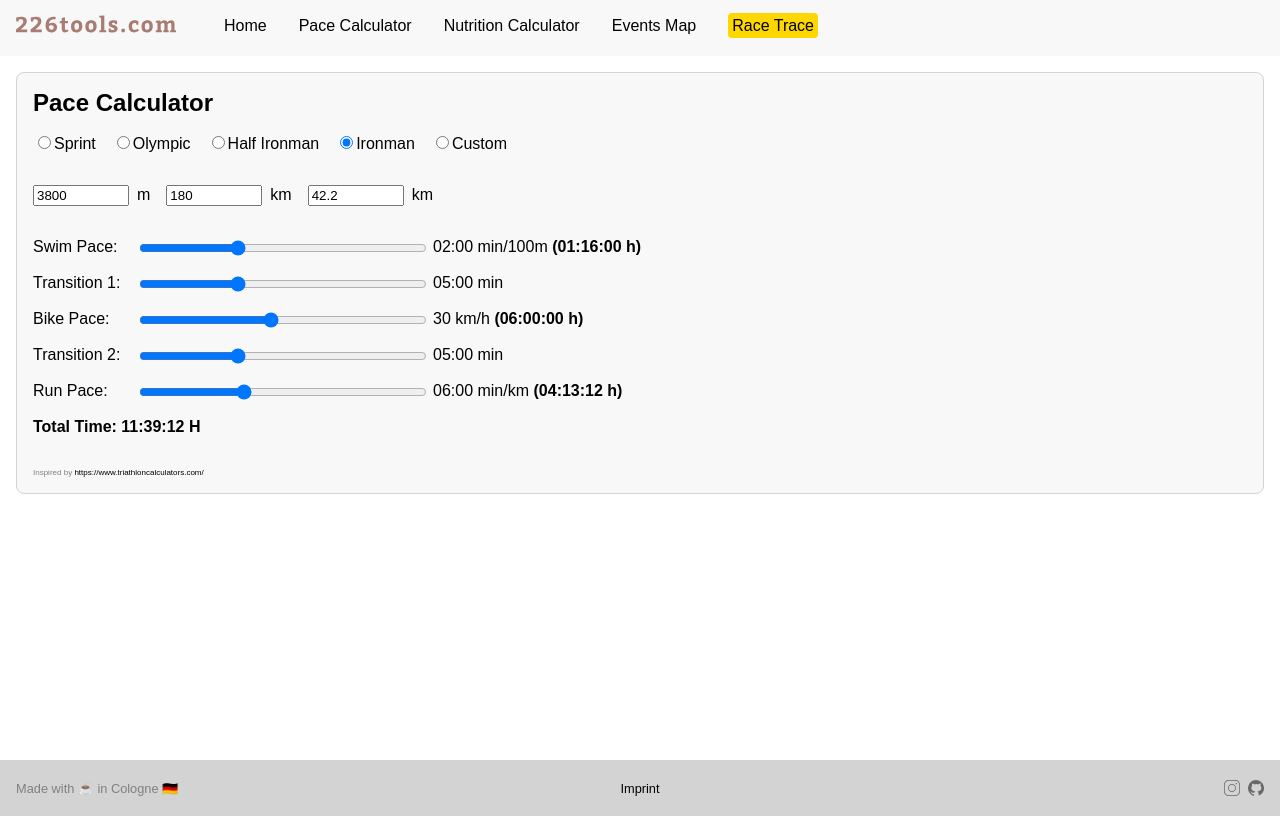
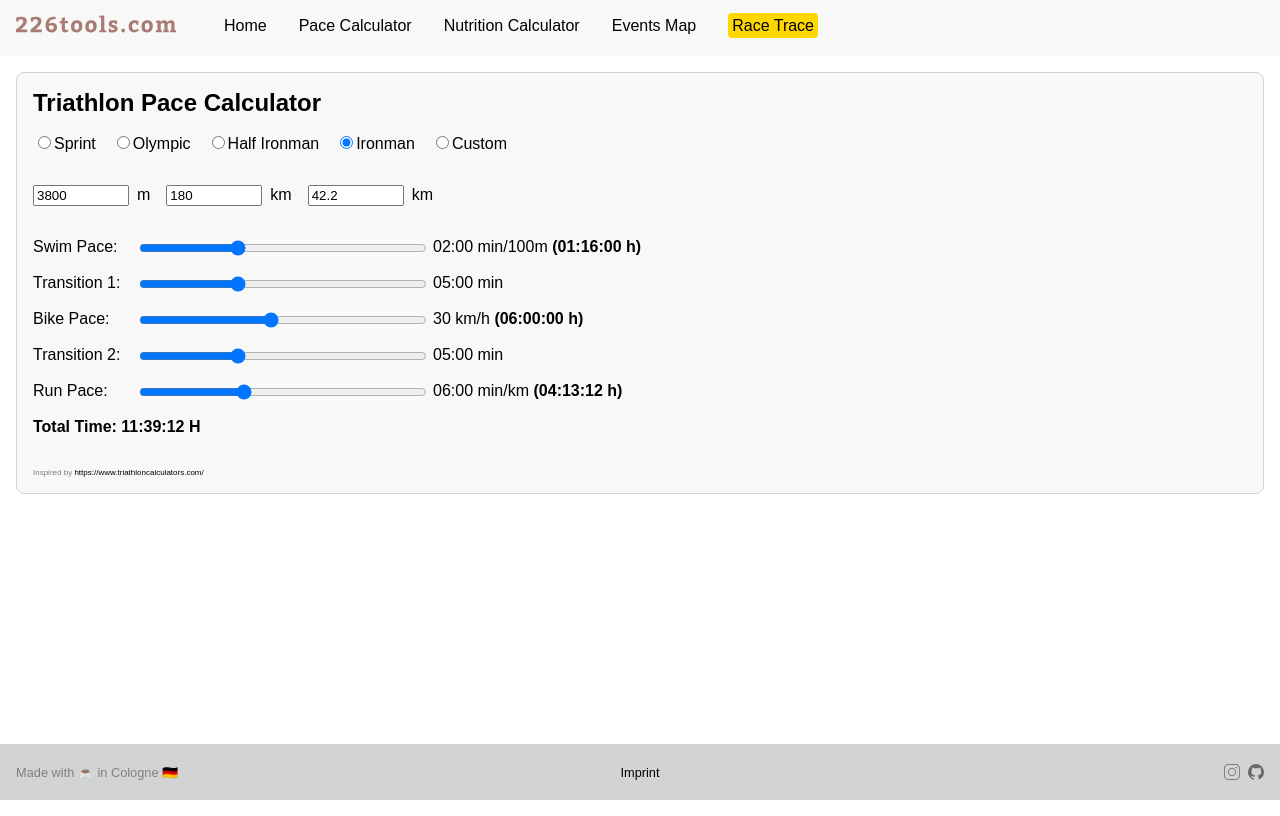
Before and after one commit to sascharissling/226tools-frontend, a React (Vite) app: page /pace-calculator in a window 1280 px wide. Built offline with nearby package versions, Linux system fonts and the light colour scheme.

Commit message:
update SEO on calculator

```diff
--- a/package.json
+++ b/package.json
@@ -36,6 +36,7 @@
     "@types/node": "^22.0.2",
     "@types/react": "^18.3.3",
     "@types/react-dom": "^18.3.0",
+    "@types/react-helmet": "^6.1.11",
     "@typescript-eslint/eslint-plugin": "^7.15.0",
     "@typescript-eslint/parser": "^7.15.0",
     "@vitejs/plugin-react": "^4.3.1",
--- a/src/pages/pace-calculator/index.tsx
+++ b/src/pages/pace-calculator/index.tsx
@@ -3,6 +3,7 @@ import styled from "styled-components";
 import Discipline from "./components/Discipline.tsx";
 import formatMinutesToHHMMSS from "../../utils/formatMinutesToHHMMSS.ts";
 import { devices } from "../../theme/theme.ts";
+import { Helmet } from "react-helmet";
 
 type Competition = "Sprint" | "Olympic" | "Half Ironman" | "Ironman" | "Custom";
 type Length = Record<string, number | undefined>;
@@ -76,8 +77,19 @@ const PaceCalculator = () => {
 
   return (
     <main>
+      <Helmet>
+        <meta charSet="utf-8" />
+        <title>
+          Triathlon Pace Calculator | How to Pace for Ironman, Half Ironman,
+          Olympic Distance, and Sprint Triathlons
+        </title>
+        <meta
+          name="description"
+          content="Free triathlon pace calculator for Ironman, Half Ironman, Olympic, and Sprint triathlons. Calculate swim, bike, and run splits to plan the perfect race strategy. Ideal for beginners and experienced triathletes."
+        />
+      </Helmet>
       <Section>
-        <h1>Pace Calculator</h1>
+        <h1>Triathlon Pace Calculator</h1>
         <Wrapper>
           <DisciplinesContainer>
             {Object.keys(lengths).map((competition) => (
--- a/src/theme/GlobalStyles.tsx
+++ b/src/theme/GlobalStyles.tsx
@@ -16,7 +16,7 @@ const GlobalStyle = createGlobalStyle`
     }
 
     main {
-        min-height: calc(100vh - ${FOOTER_HEIGHT_REM + HEADER_HEIGHT_REM}rem);
+        min-height: calc(100vh - ${FOOTER_HEIGHT_REM + HEADER_HEIGHT_REM + 1}rem);
 
     }
 
```
Also changed, not shown: 1 other file (tests, documents, lock files or other folders).
